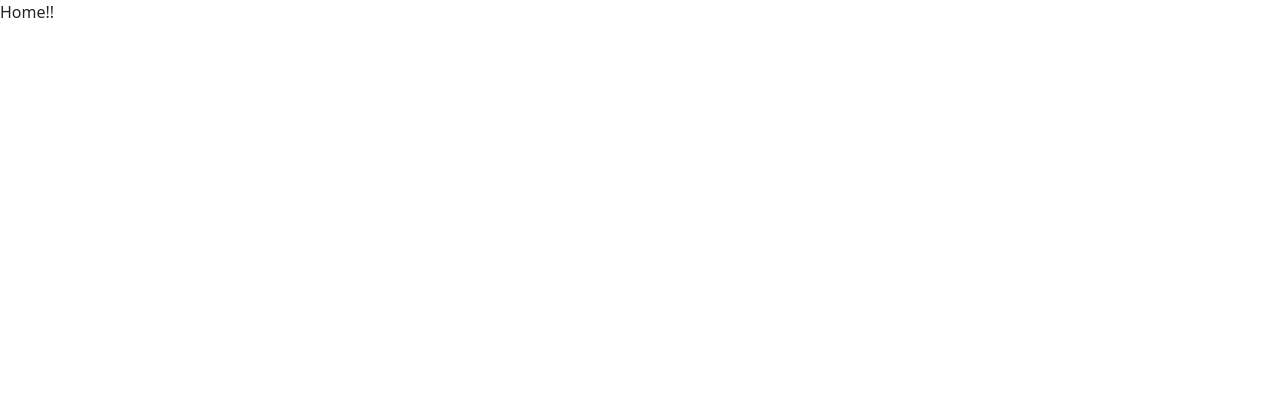
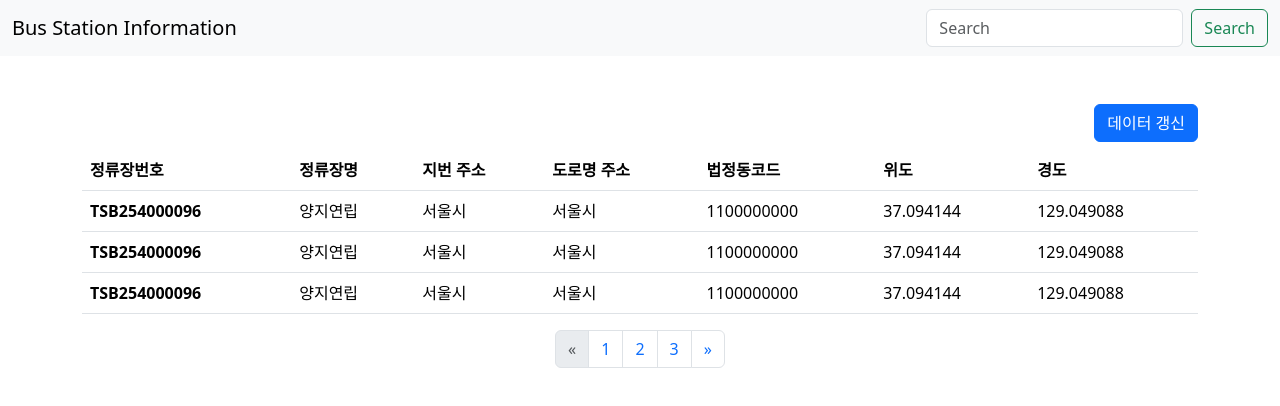
Before and after one commit to Ruby-Toys/bus-data-vue, a Vue app: page / in a window 1280 px wide. Shown: the top 406 px of the page. Built offline with nearby package versions, Linux system fonts and the light colour scheme.

Commit message:
feat : 화면 퍼블리싱

```diff
--- a/src/views/HomeView.vue
+++ b/src/views/HomeView.vue
@@ -1,7 +1,131 @@
 <template>
-  <div>Home!!</div>
+  <nav class="navbar bg-body-tertiary">
+    <div class="container-fluid">
+      <a class="navbar-brand">Bus Station Information</a>
+      <form class="d-flex" role="search">
+        <input
+          class="form-control me-2"
+          type="search"
+          placeholder="Search"
+          aria-label="Search"
+        />
+        <button class="btn btn-outline-success" type="submit">Search</button>
+      </form>
+    </div>
+  </nav>
+
+  <div class="container mt-5">
+    <div class="d-flex justify-content-end mb-2">
+      <!-- Button trigger modal -->
+      <button
+        type="button"
+        class="btn btn-primary"
+        data-bs-toggle="modal"
+        data-bs-target="#exampleModal"
+      >
+        데이터 갱신
+      </button>
+    </div>
+    <table class="table">
+      <thead>
+        <tr>
+          <th scope="col">정류장번호</th>
+          <th scope="col">정류장명</th>
+          <th scope="col">지번 주소</th>
+          <th scope="col">도로명 주소</th>
+          <th scope="col">법정동코드</th>
+          <th scope="col">위도</th>
+          <th scope="col">경도</th>
+        </tr>
+      </thead>
+      <tbody>
+        <tr>
+          <th scope="row">TSB254000096</th>
+          <td>양지연립</td>
+          <td>서울시</td>
+          <td>서울시</td>
+          <td>1100000000</td>
+          <td>37.094144</td>
+          <td>129.049088</td>
+        </tr>
+        <tr>
+          <th scope="row">TSB254000096</th>
+          <td>양지연립</td>
+          <td>서울시</td>
+          <td>서울시</td>
+          <td>1100000000</td>
+          <td>37.094144</td>
+          <td>129.049088</td>
+        </tr>
+        <tr>
+          <th scope="row">TSB254000096</th>
+          <td>양지연립</td>
+          <td>서울시</td>
+          <td>서울시</td>
+          <td>1100000000</td>
+          <td>37.094144</td>
+          <td>129.049088</td>
+        </tr>
+      </tbody>
+    </table>
+    <nav aria-label="Page navigation">
+      <ul class="pagination justify-content-center">
+        <li class="page-item disabled">
+          <a class="page-link" href="#" aria-label="Previous">
+            <span aria-hidden="true">&laquo;</span>
+          </a>
+        </li>
+        <li class="page-item"><a class="page-link" href="#">1</a></li>
+        <li class="page-item"><a class="page-link" href="#">2</a></li>
+        <li class="page-item"><a class="page-link" href="#">3</a></li>
+        <li class="page-item">
+          <a class="page-link" href="#" aria-label="Next">
+            <span aria-hidden="true">&raquo;</span>
+          </a>
+        </li>
+      </ul>
+    </nav>
+  </div>
+
+  <!-- Modal -->
+  <div
+    class="modal fade"
+    id="exampleModal"
+    tabindex="-1"
+    aria-labelledby="exampleModalLabel"
+    aria-hidden="true"
+  >
+    <div class="modal-dialog">
+      <div class="modal-content">
+        <div class="modal-header">
+          <h1 class="modal-title fs-5" id="exampleModalLabel">Modal title</h1>
+          <button
+            type="button"
+            class="btn-close"
+            data-bs-dismiss="modal"
+            aria-label="Close"
+          ></button>
+        </div>
+        <div class="modal-body">
+          <div class="input-group mb-3">
+            <input type="file" class="form-control" id="inputGroupFile02" />
+          </div>
+        </div>
+        <div class="modal-footer">
+          <button
+            type="button"
+            class="btn btn-secondary"
+            data-bs-dismiss="modal"
+          >
+            취소
+          </button>
+          <button type="button" class="btn btn-primary">갱신</button>
+        </div>
+      </div>
+    </div>
+  </div>
 </template>
 
-<!--<script lang="ts" setup>-->
+<script setup lang="ts"></script>
 
-<!--</script>-->
+<style scoped></style>
```
